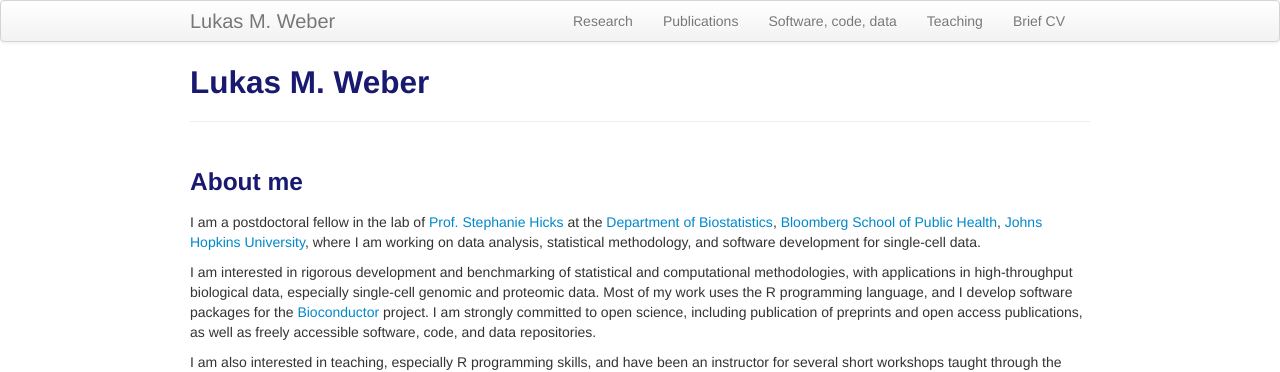
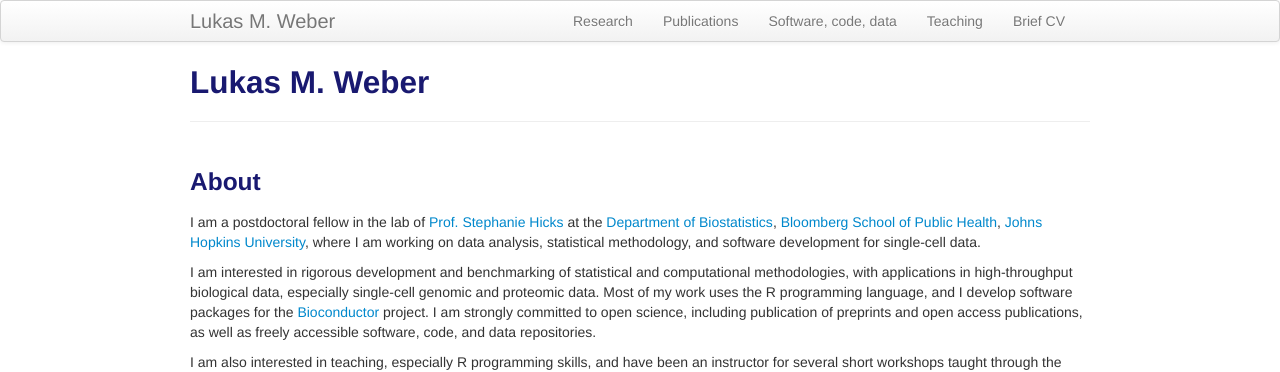
Before and after one commit to lmweber/lmweber.github.io, a Jekyll site: the page built from index.md, in a window 1280 px wide. Shown: the top 372 px of the page. Built offline with Jekyll 4.4.1, drawn with Linux system fonts in a browser that asks for light colours.

Commit message:
headings

```diff
--- a/index.md
+++ b/index.md
@@ -4,7 +4,7 @@ layout: page
 ---
 
 
-### About me
+### About
 
 I am a postdoctoral fellow in the lab of [Prof. Stephanie Hicks](https://www.stephaniehicks.com/) at the [Department of Biostatistics](https://www.jhsph.edu/departments/biostatistics/), [Bloomberg School of Public Health](https://www.jhsph.edu/), [Johns Hopkins University](https://www.jhu.edu/), where I am working on data analysis, statistical methodology, and software development for single-cell data.
 
```
